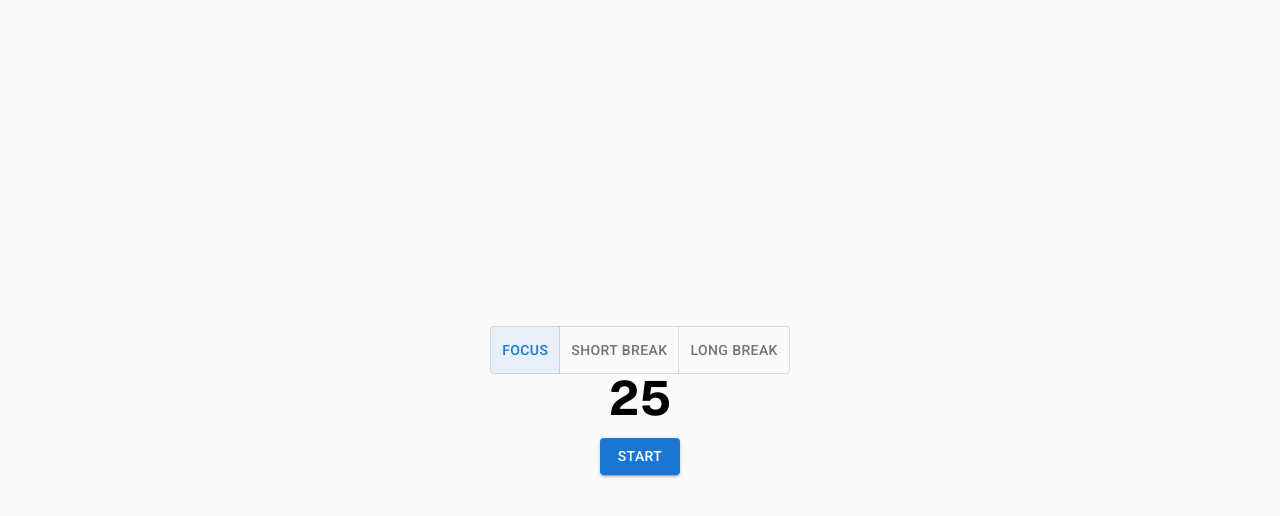
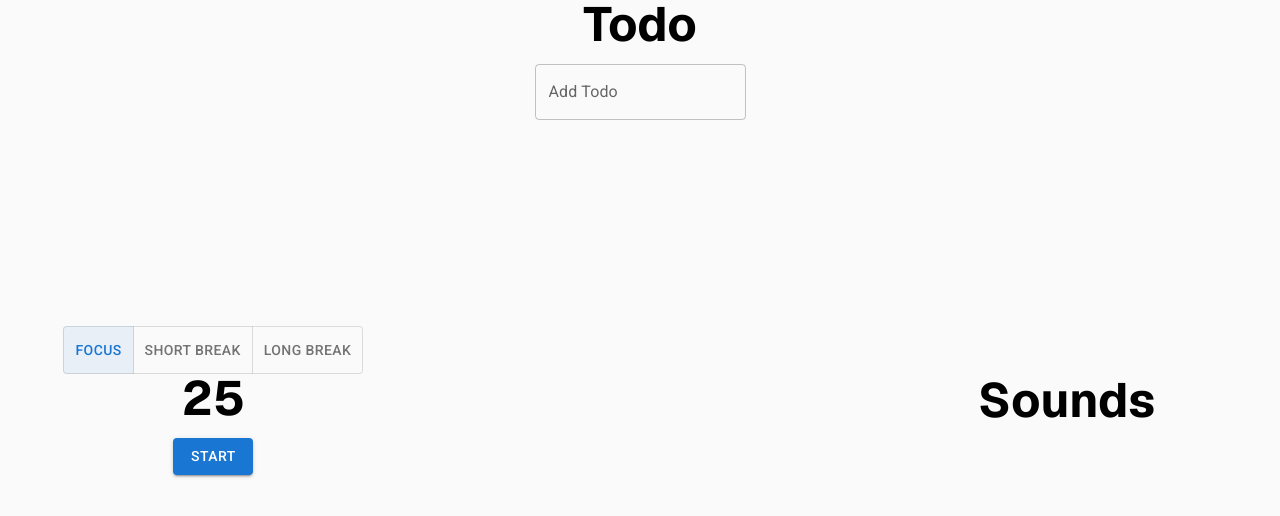
Before and after one commit to CaptainLiv/focus_timer, a Next.js app: page / in a window 1280 px wide. Shown: the top 516 px of the page. Built offline with nearby package versions, Linux system fonts and the light colour scheme.

Commit message:
todo list

```diff
--- /dev/null
+++ b/app/components/sounds.tsx
@@ -0,0 +1,7 @@
+export default function Sounds() {
+    return (
+        <div className="flex flex-col flex-1 items-center justify-center bg-zinc-50 font-sans dark:bg-black">
+            <h1 className="text-5xl font-bold text-black dark:text-white">Sounds</h1>
+        </div>
+    );
+}
--- /dev/null
+++ b/app/components/todo.tsx
@@ -0,0 +1,35 @@
+"use client";
+import { Checkbox, List, ListItem, ListItemIcon, ListItemText, TextField } from "@mui/material";
+import { useState } from "react";
+import TodoItem from "./todo_item";
+
+export default function Todo() {
+    const [todos, setTodos] = useState<string[]>([]);
+    const [newTodo, setNewTodo] = useState("");
+
+    const onEnter = (e: React.KeyboardEvent<HTMLInputElement>) => {
+        if (e.key === "Enter" && newTodo.trim() !== "") {
+            setTodos([...todos, newTodo]);
+            setNewTodo("");
+        }
+    };
+
+    return (
+        <div className="flex flex-col flex-1 items-center justify-start bg-zinc-50 font-sans dark:bg-black max-h-screen ">
+            <h1 className="text-5xl font-bold text-black dark:text-white">Todo</h1>
+            <List className="overflow-y-auto">
+                <ListItem>
+                    <TextField
+                        value={newTodo}
+                        onChange={(e) => setNewTodo(e.target.value)}
+                        label="Add Todo"
+                        variant="outlined"
+                        onKeyDown={onEnter} />
+                </ListItem>
+                {todos.map((todo, index) => (
+                    <TodoItem key={index} todo={todo} index={index} />
+                ))}
+            </List>
+        </div>
+    );
+}
--- /dev/null
+++ b/app/components/todo_item.tsx
@@ -0,0 +1,27 @@
+"use client";
+import { ListItem, ListItemIcon, Checkbox, ListItemText } from "@mui/material";
+import { useState } from "react";
+
+type TodoItemProps = {
+    todo: string;
+    index: number;
+};
+
+export default function TodoItem({ todo, index }: TodoItemProps) {
+    const [checked, setChecked] = useState(false);
+
+    return (
+        <ListItem key={index} className="text-xl text-black dark:text-white">
+            <ListItemIcon>
+                <Checkbox
+                    edge="start"
+                    checked={checked}
+                    onChange={(e) => setChecked(e.target.checked)}
+                    tabIndex={-1}
+                    disableRipple
+                />
+            </ListItemIcon>
+            <ListItemText> {todo} </ListItemText>
+        </ListItem>
+    );
+}
--- a/app/page.tsx
+++ b/app/page.tsx
@@ -3,12 +3,15 @@ import Image from "next/image";
 import Timer from "./components/timer";
 import { useState } from "react";
 import { Button, ButtonGroup, ToggleButton, ToggleButtonGroup } from "@mui/material";
+import Todo from "./components/todo";
+import Sounds from "./components/sounds";
 
 export default function Home() {
   const [state, setState] = useState(0);
   return (
+    <div className="flex min-h-screen flex-row">
       <div className="flex flex-col flex-1 items-center justify-center bg-zinc-50 font-sans dark:bg-black">
-      <ToggleButtonGroup value={state} onChange={(_, value) => { if (value !== null) setState(value) }} color="primary" exclusive>
+        <ToggleButtonGroup value={state} onChange={(_, value) => { if (value !== null) setState(value) }} color="primary" exclusive sx={{ "& .Mui-disabled": { color: "white" }, "& .Mui-selected": { color: "white", backgroundColor: "#1976d2" } }}>
           <ToggleButton value={0}>Focus</ToggleButton>
           <ToggleButton value={1}>Short Break</ToggleButton>
           <ToggleButton value={2}>Long Break</ToggleButton>
@@ -17,5 +20,8 @@ export default function Home() {
         {state === 1 && <Timer limit={5} />}
         {state === 2 && <Timer limit={15} />}
       </div>
+      <Todo />
+      <Sounds />
+    </div>
   );
 }
```
Lines whose indentation alone changed are shown as unchanged.
